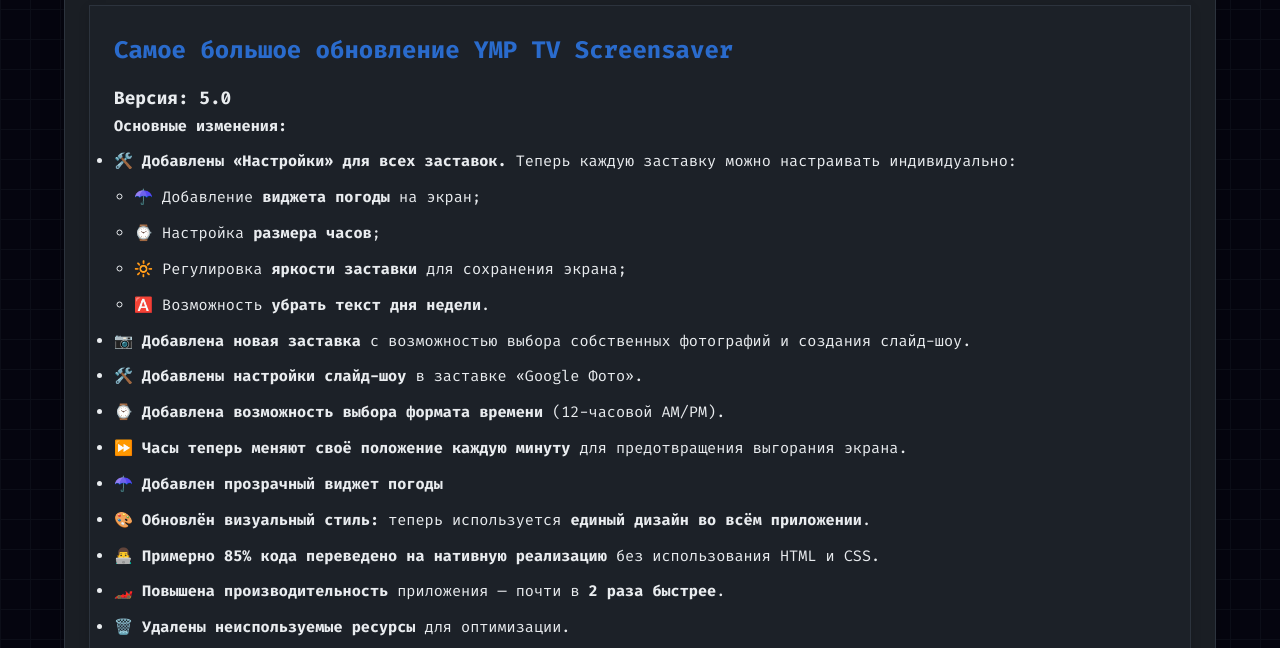
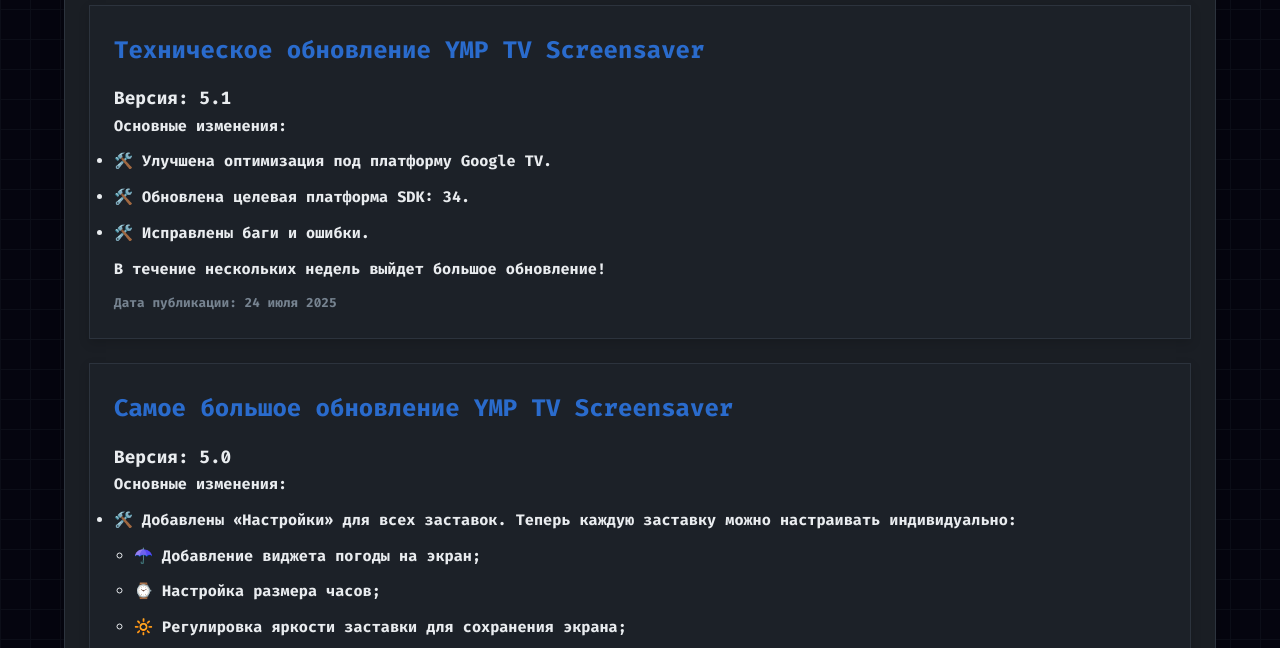
Before and after one commit to YMP-CO/YMP_TV_Screensaver, a plain HTML site: page News/ru/index.html in a window 1280 px wide. Shown: the part 141-789 px from the top of the page. Drawn offline with Linux system fonts and the light colour scheme.

Commit message:
New update: 5.1

```diff
--- a/News/ru/index.html
+++ b/News/ru/index.html
@@ -178,6 +178,19 @@
     </div>
     <div class="terminal-body">
       <h1>💠Новости приложения</h1>
+       <div class="card">
+        <h2>Техническое обновление YMP TV Screensaver</h></h2>
+        <h3>Версия: 5.1</h3>
+        <h4>Основные изменения:</h4>
+          <ul>
+            <li><strong>🛠️ Улучшена оптимизация под платформу Google TV.</strong></li>
+            <li><strong>🛠️ Обновлена целевая платформа SDK: 34.</li>
+            <li><strong>🛠️ Исправлены баги и ошибки.</li>
+          </ul>
+
+          <p>В течение нескольких недель выйдет большое обновление!</p>
+        <small>Дата публикации: 24 июля 2025</small>
+      </div>
       <div class="card">
         <h2>Самое большое обновление YMP TV Screensaver</h></h2>
         <h3>Версия: 5.0</h3>
```
Also changed, not shown: News/en/index.html (+13 -0 lines).
